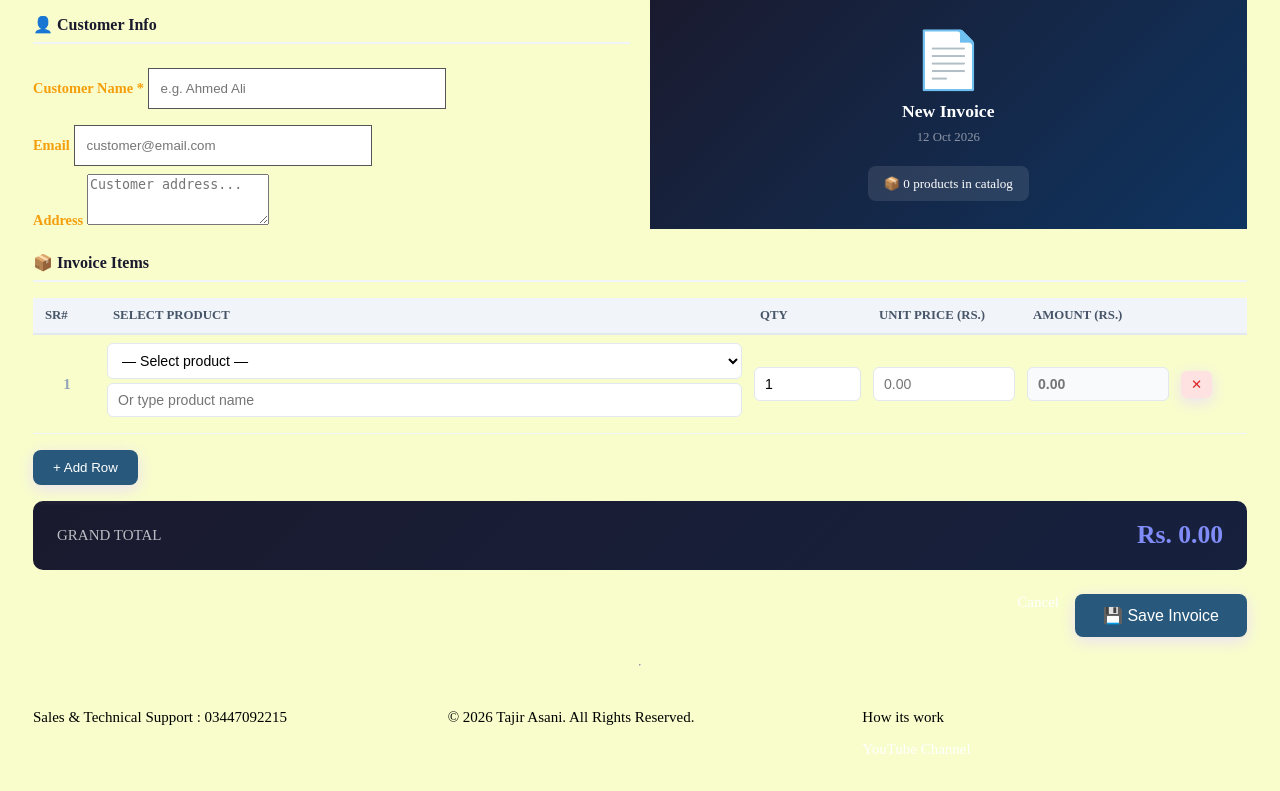
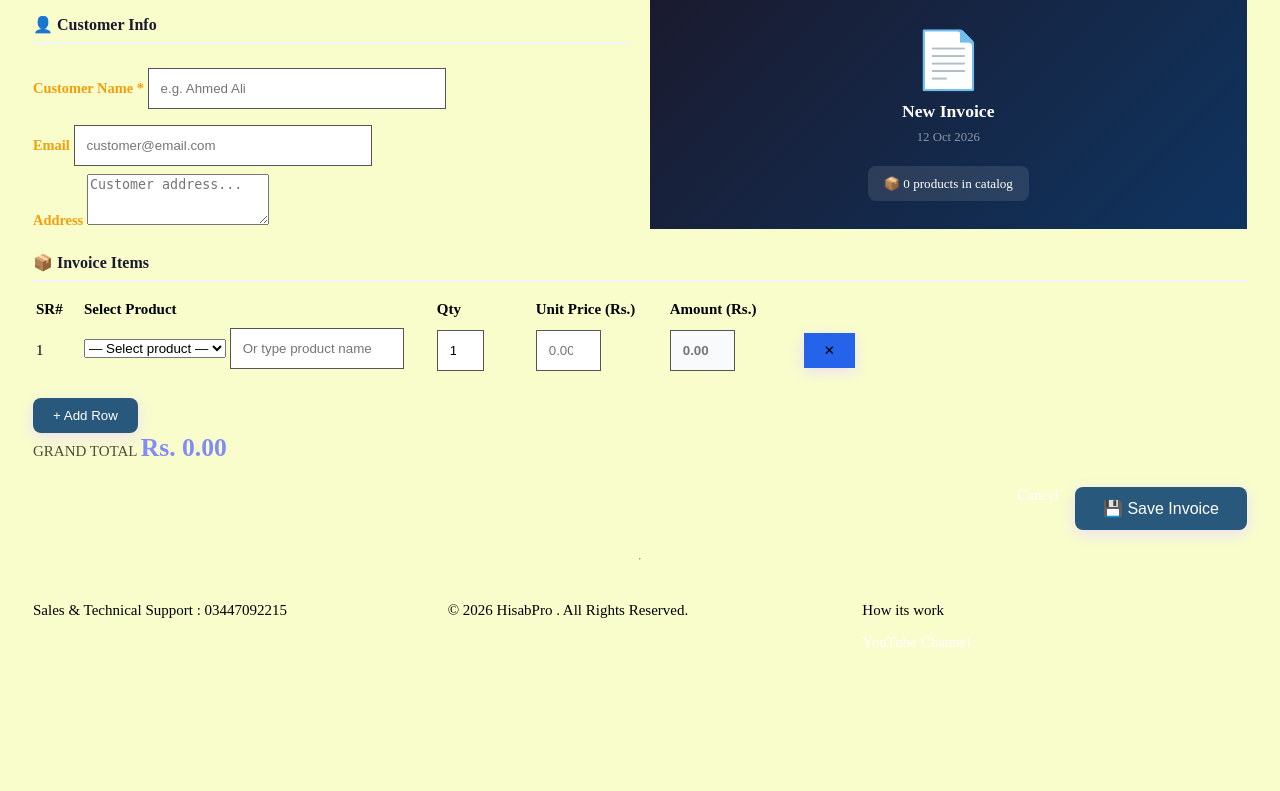
Before and after one commit to zainammar/invoice_shop, a Django app: page /invoice/new/ in a window 1280 px wide. Shown: the part 331-1122 px from the top of the page. After the commit the page ends 978 px from the top, so only its background shows below. Run offline with Django 5.2, Linux system fonts and the light colour scheme; the visitor is signed in with stand-in values (Sample User, id 1); data comes from the database, SQL or seed files in the repository.

Commit message:
Change Name and Update

```diff
--- a/invoices/templates/invoices/base.html
+++ b/invoices/templates/invoices/base.html
@@ -39,6 +39,16 @@
               </span>
           </div>
       </a>
+
+      {% if invoice.company_logo %}
+          <img src="{{ invoice.company_logo.url }}"
+               alt="Company Logo"
+               style="max-width: 150px;">
+      {% else %}
+          <!-- <p class="text-muted">
+              Company logo upload nahi kiya gaya.
+          </p> -->
+      {% endif %}
 
       <!-- Mobile Toggle -->
       <button class="menu-toggle" onclick="toggleMenu()">
@@ -144,7 +154,7 @@
          </div>
          <div class="grid-item-1">
 
-            <p class="text-1">&copy; 2026 Tajir Asani. All Rights Reserved.</p>
+            <p class="text-1">&copy; 2026 HisabPro . All Rights Reserved.</p>
          </div>
          <div class="grid-item-1">
             <p class="text-1">
@@ -161,3 +171,21 @@
 
 
 </footer>
+<script>
+    function toggleDarkMode() {
+        document.body.classList.toggle("dark-mode");
+
+        if (document.body.classList.contains("dark-mode")) {
+            localStorage.setItem("theme", "dark");
+        } else {
+            localStorage.setItem("theme", "light");
+        }
+    }
+
+    // Page load hone par theme restore kare
+    document.addEventListener("DOMContentLoaded", function () {
+        if (localStorage.getItem("theme") === "dark") {
+            document.body.classList.add("dark-mode");
+        }
+    });
+    </script>
--- a/invoices/templates/invoices/create_invoice.html
+++ b/invoices/templates/invoices/create_invoice.html
@@ -1,16 +1,7 @@
 {% extends 'invoices/base.html' %}
 {% block title %}Invoice{% endblock %}
 {% block extra_style %}
-<style>
-  .items-table{width:100%;border-collapse:collapse;}
-  .items-table th{background:#f1f5f9;color:#475569;padding:10px 12px;text-align:left;font-size:0.8rem;font-weight:700;text-transform:uppercase;border-bottom:2px solid #e2e8f0;}
-  .items-table td{padding:8px 6px;border-bottom:1px solid #f1f5f9;vertical-align:middle;}
-  .items-table input,.items-table select{width:100%;padding:8px 10px;border:1.5px solid #e2e8f0;border-radius:6px;font-size:0.88rem;outline:none;background:white;}
-  .items-table input:focus,.items-table select:focus{border-color:#4f46e5;}
-  .sr-cell{width:44px;text-align:center;font-weight:700;color:#94a3b8;}
-  .remove-btn{background:#fee2e2;color:#dc2626;border:none;border-radius:6px;padding:6px 10px;cursor:pointer;}
-  .total-bar{background:linear-gradient(135deg,#1a1a2e,#16213e);color:white;border-radius:10px;padding:1.2rem 1.5rem;display:flex;justify-content:space-between;align-items:center;margin-top:1rem;}
-</style>
+
 {% endblock %}
 {% block content %}
 
```
Also changed, not shown: media/logos/company/logo4.png (added), media/logos/company/zain-logo.png (deleted).
